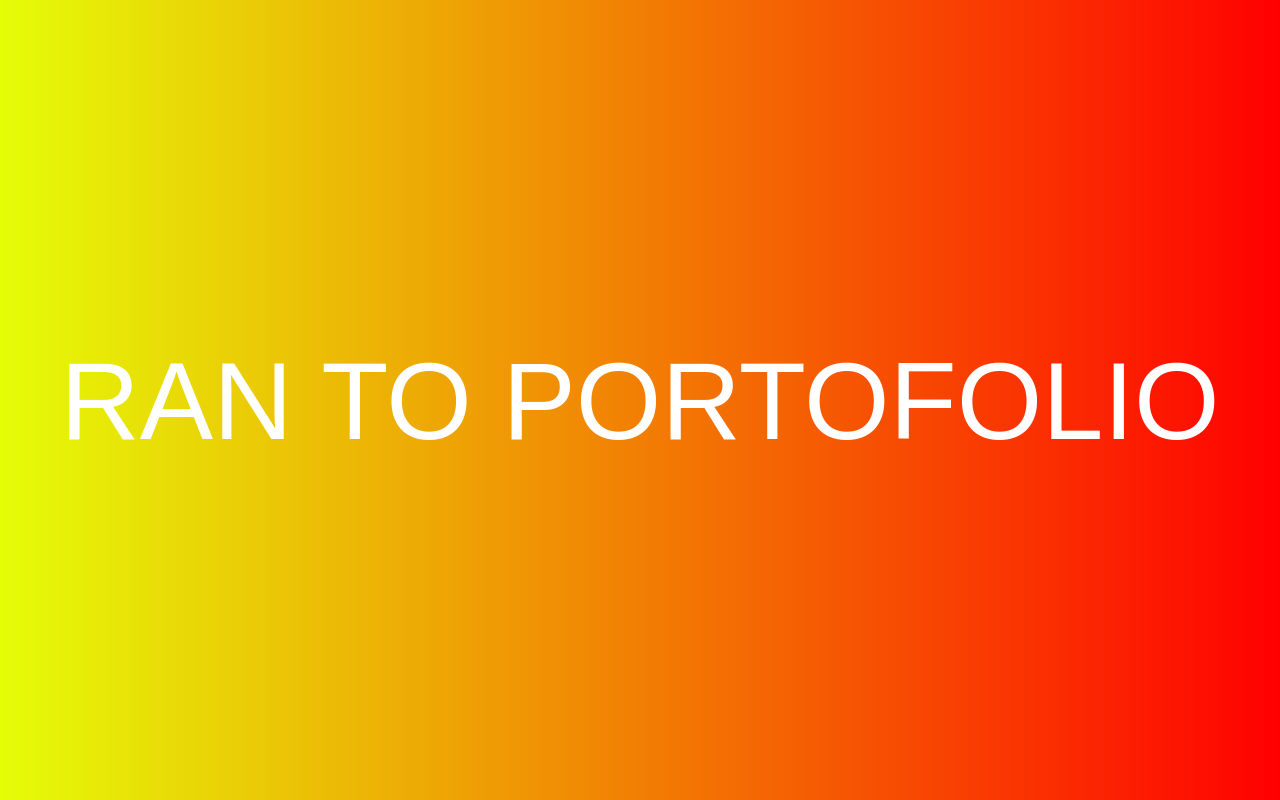
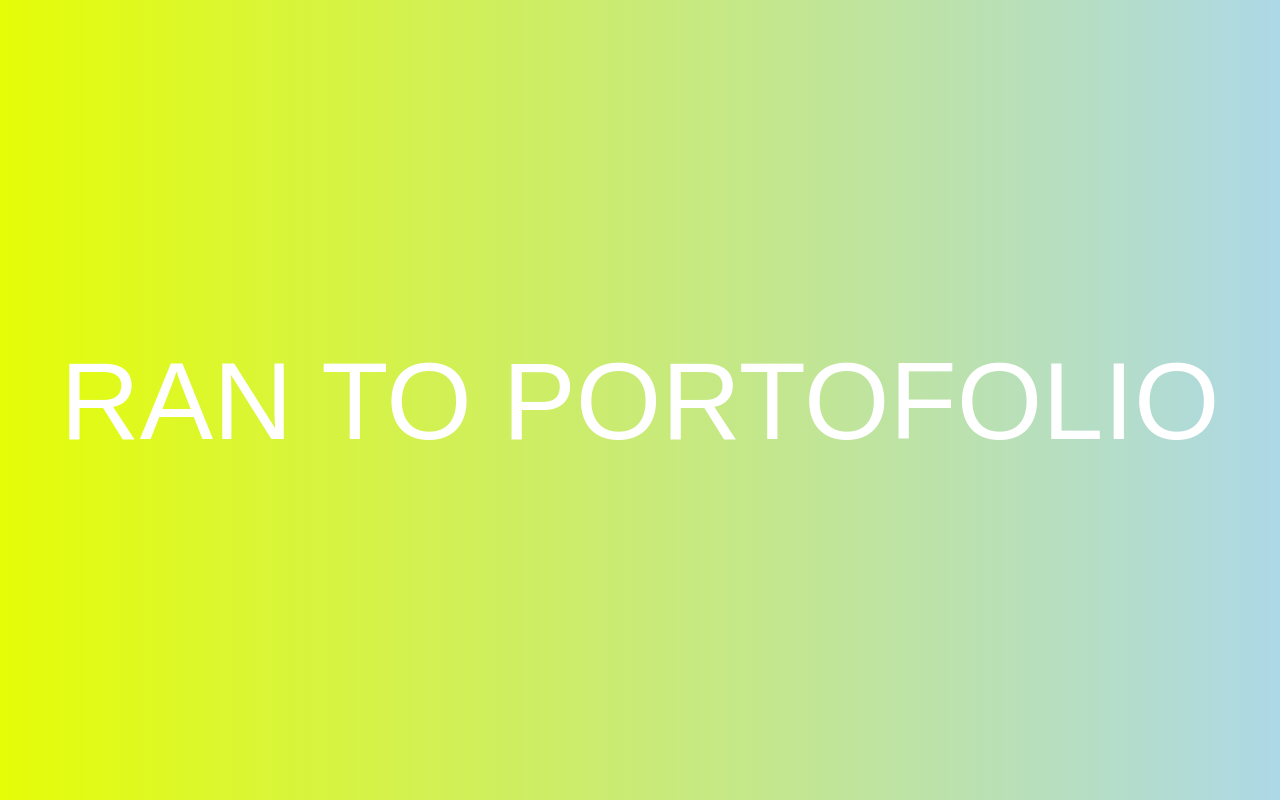
Before and after one commit to NJAFRI/Web-Portofolio, a plain HTML site: page index.html in a window 1280 px wide. Drawn offline with Linux system fonts and the light colour scheme.

Commit message:
Update index.html warna

```diff
--- a/index.html
+++ b/index.html
@@ -14,7 +14,7 @@
 
 body {
     font-family: Arial, sans-serif;
-    background: linear-gradient(to right, #e5fd07, #ff0000);
+    background: linear-gradient(to right, #e5fd07, #ADD8E6);
     overflow: auto;
     max-width: 1280px;
     min-height: 720px;
```
